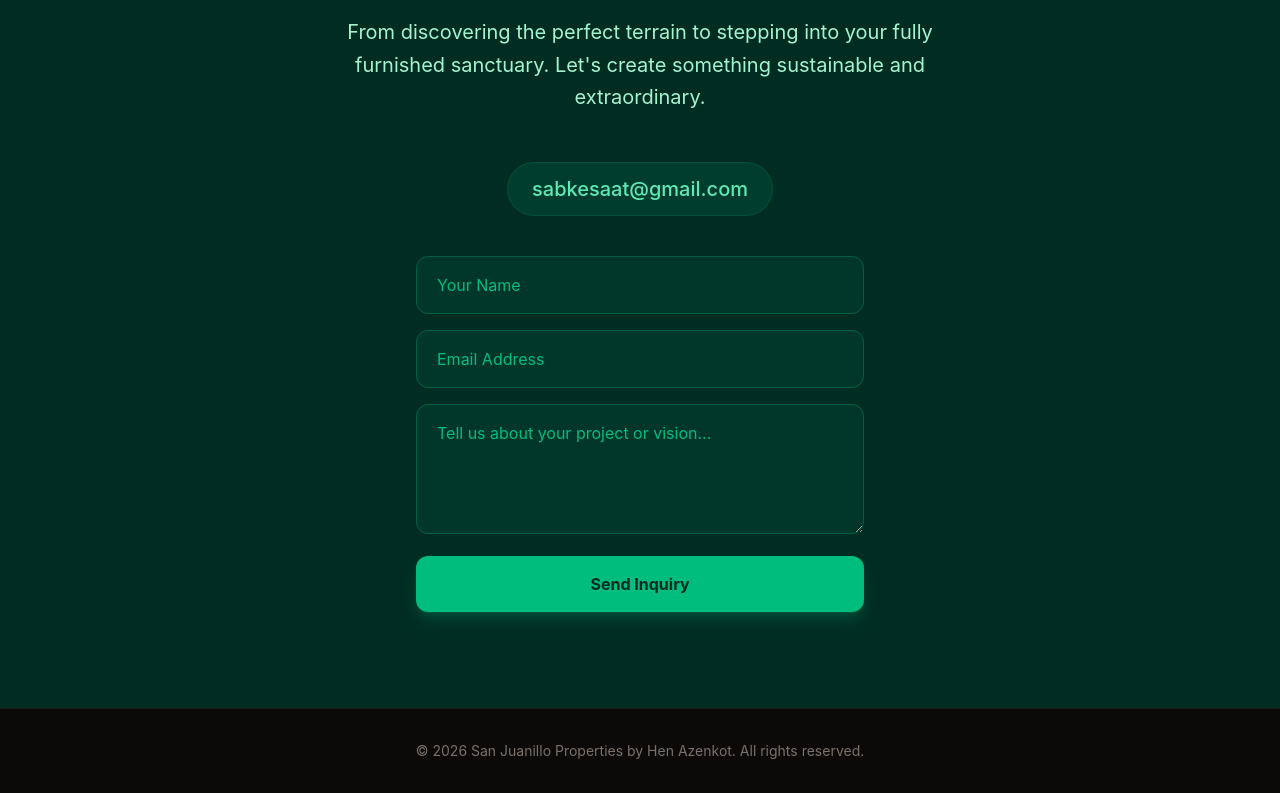
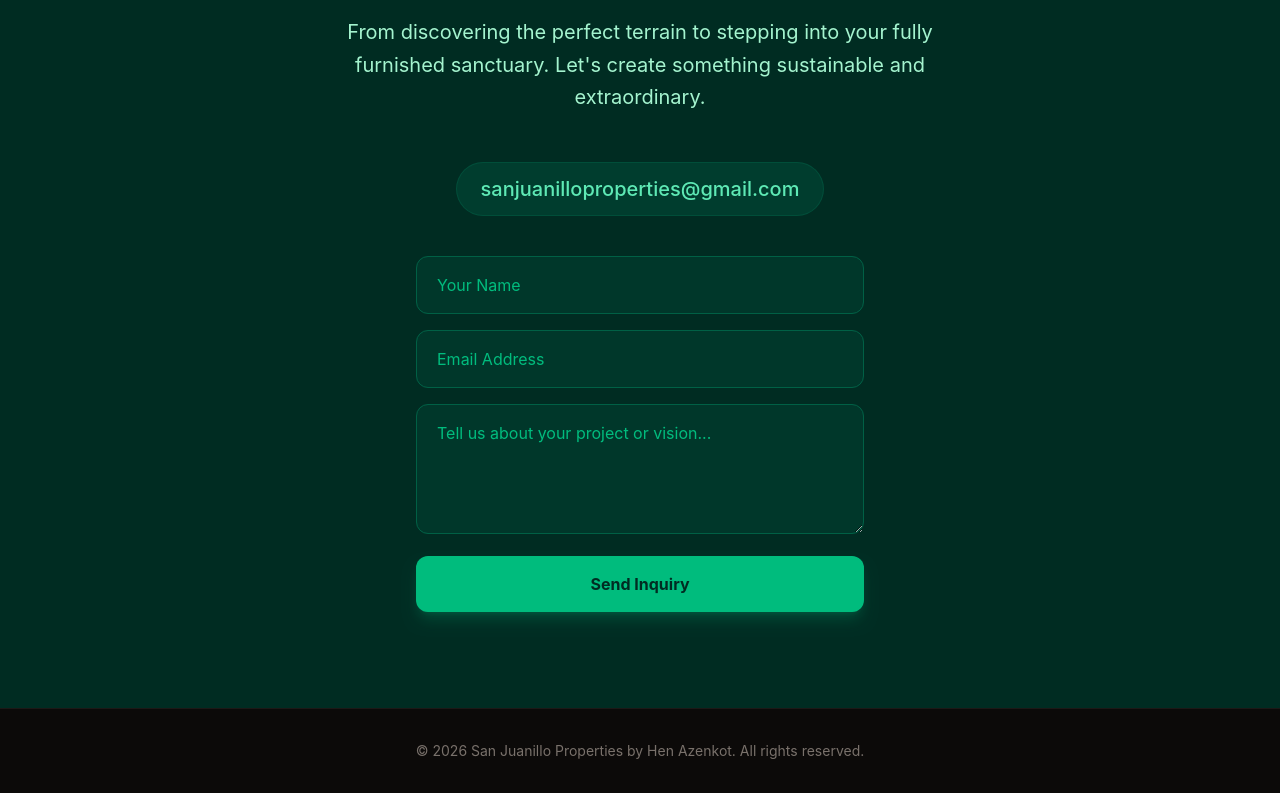
Before and after one commit to TideStay/Hen-Properties-broker, a React (Vite) app: page / in a window 1280 px wide. Shown: the part 5674-6467 px from the top of the page. Built offline with nearby package versions, Linux system fonts and the light colour scheme.

Commit message:
rightGmail

```diff
--- a/src/App.jsx
+++ b/src/App.jsx
@@ -426,7 +426,7 @@ export default function App() {
           <p className="text-xl text-emerald-200 mb-10 max-w-2xl mx-auto leading-relaxed">
             From discovering the perfect terrain to stepping into your fully furnished sanctuary. Let's create something sustainable and extraordinary.<br/><br/>
             <span className="text-emerald-300 font-medium text-xl bg-emerald-900/50 px-6 py-3 rounded-full border border-emerald-800/50 inline-block mt-4">
-            sabkesaat@gmail.com
+            sanjuanilloproperties@gmail.com
             </span>
           </p>
           <form onSubmit={handleSubmit} className="max-w-md mx-auto space-y-4">
```
